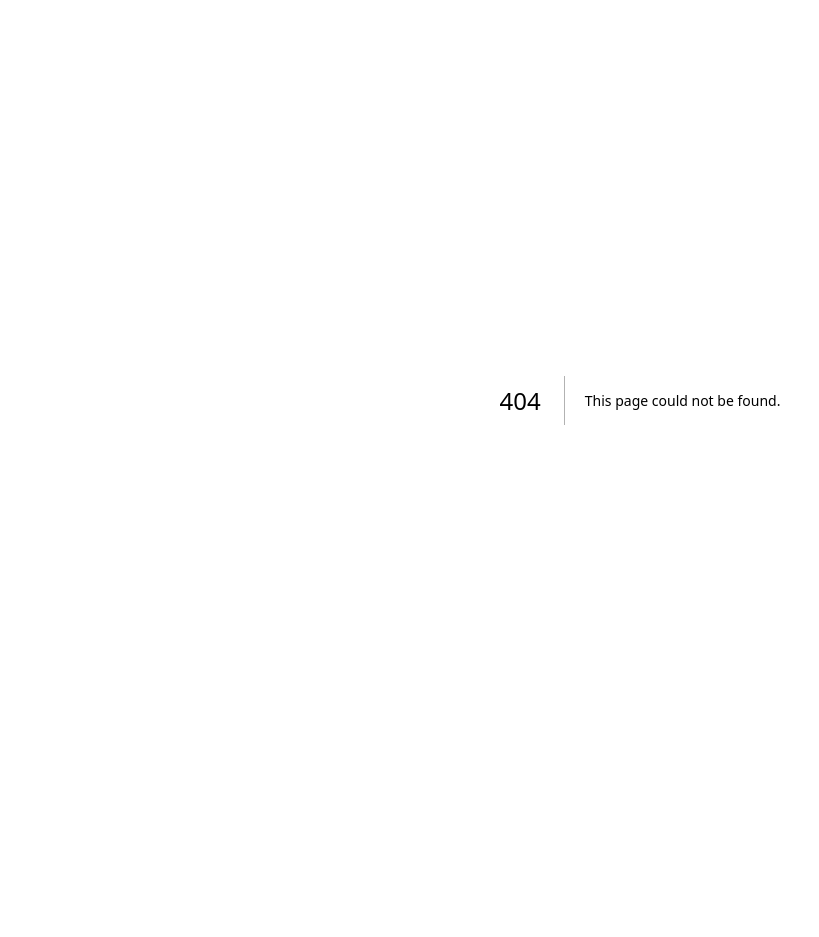
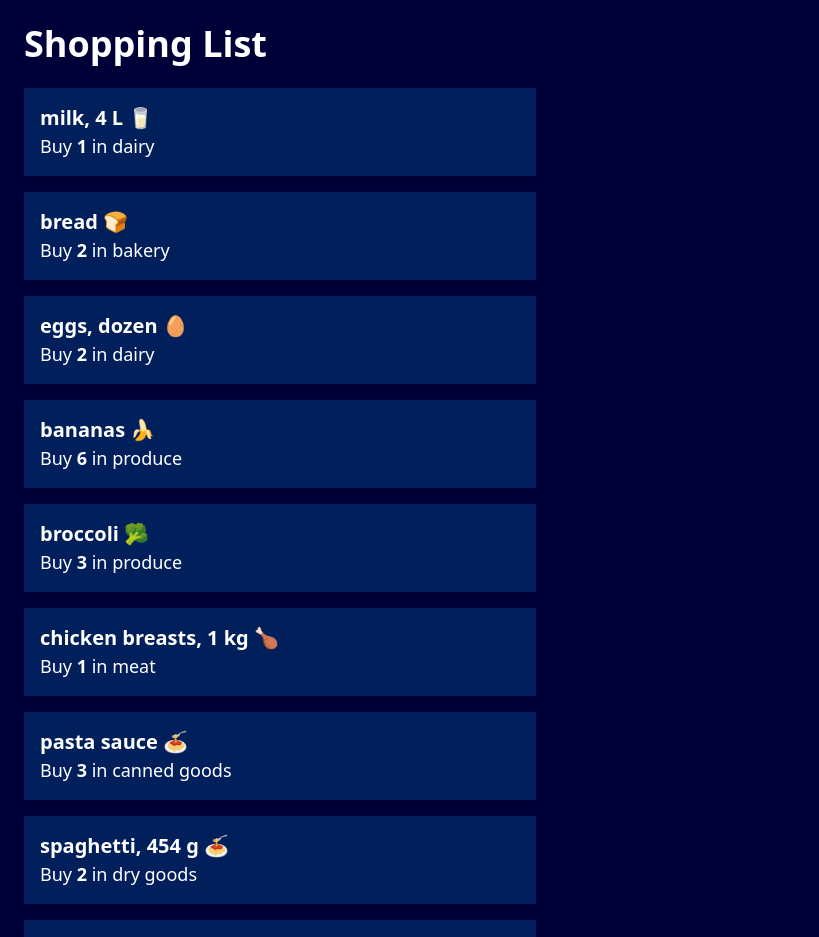
Before and after one commit to Harjot-kaur28/cprg306-assignments, a Next.js app: page /week-3 in a window 1280 px wide. Before the commit this address had no page. Shown: the top 937 px of the page, without its empty margins (0-819 px from the left). Before the commit the page ends 800 px from the top, so only its background shows below. Built offline with nearby package versions, Linux system fonts and the light colour scheme.

Commit message:
added app\week-3\item-list.js

```diff
--- a/app/layout.js
+++ b/app/layout.js
@@ -1,17 +1,14 @@
 import "./globals.css";
 
-
-
 export const metadata = {
-  title: "CPRG306-Assignments",
+  title: "Shopping List",
   description: "Generated by create next app",
 };
 
 export default function RootLayout({ children }) {
   return (
     <html lang="en">
-      <body>{children}
-      </body>
+      <body>{children}</body>
     </html>
   );
 }
--- a/app/page.js
+++ b/app/page.js
@@ -7,6 +7,9 @@ export default function Page() {
       <p>
         <Link href="/week-2">Go to Week 2 Page</Link>
       </p>
+      <p>
+        <Link href="/week-3">Go to Week 3 Page</Link>
+      </p>
     </main>
   );
 }
--- /dev/null
+++ b/app/week-3/item-list.js
@@ -0,0 +1,31 @@
+import Item from "./item";
+
+export default function ItemList() {
+  const items = [
+    { name: "milk, 4 L 🥛", quantity: 1, category: "dairy" },
+    { name: "bread 🍞", quantity: 2, category: "bakery" },
+    { name: "eggs, dozen 🥚", quantity: 2, category: "dairy" },
+    { name: "bananas 🍌", quantity: 6, category: "produce" },
+    { name: "broccoli 🥦", quantity: 3, category: "produce" },
+    { name: "chicken breasts, 1 kg 🍗", quantity: 1, category: "meat" },
+    { name: "pasta sauce 🍝", quantity: 3, category: "canned goods" },
+    { name: "spaghetti, 454 g 🍝", quantity: 2, category: "dry goods" },
+    { name: "toilet paper, 12 pack 🧻", quantity: 1, category: "household" },
+    { name: "paper towels, 6 pack", quantity: 1, category: "household" },
+    { name: "dish soap 🍽️", quantity: 1, category: "household" },
+    { name: "hand soap 🧼", quantity: 4, category: "household" },
+  ];
+
+  return (
+      <ul className="max-w-lg w-full space-y-4">
+      {items.map((item, index) => (
+        <Item
+          key={index}
+          name={item.name}
+          quantity={item.quantity}
+          category={item.category}
+        />
+      ))}
+    </ul>
+  );
+}
--- /dev/null
+++ b/app/week-3/item.js
@@ -0,0 +1,11 @@
+export default function Item({ name, quantity, category }) {
+  return (
+    <li className="bg-light-navy text-white p-4 shadow-md">
+      <p className="text-xl font-bold">{name}</p>
+      <p className="text-lg">
+        Buy <span className="font-semibold">{quantity}</span> in{" "}
+        <span>{category}</span>
+      </p>
+    </li>
+  );
+}
--- /dev/null
+++ b/app/week-3/page.js
@@ -0,0 +1,10 @@
+import ItemList from "./item-list";
+
+export default function Page() {
+  return (
+    <main className="p-6 bg-navy min-h-screen flex flex-col items-left text-white">
+      <h1 className="text-4xl font-bold mb-6">Shopping List</h1>
+      <ItemList />
+    </main>
+  );
+}
--- a/tailwind.config.mjs
+++ b/tailwind.config.mjs
@@ -8,8 +8,8 @@ export default {
   theme: {
     extend: {
       colors: {
-        background: "var(--background)",
-        foreground: "var(--foreground)",
+        navy: "#000039",
+        "light-navy": "#011F5B",
       },
     },
   },
```
